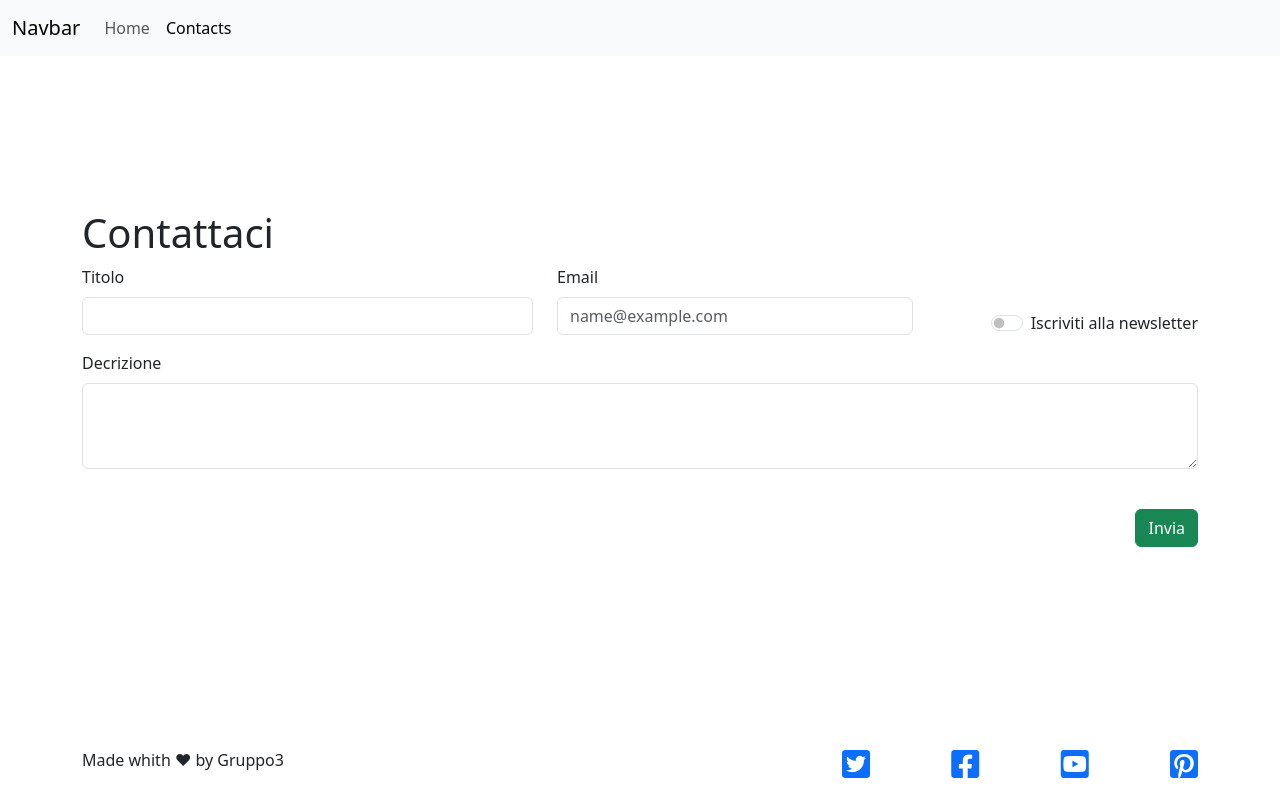
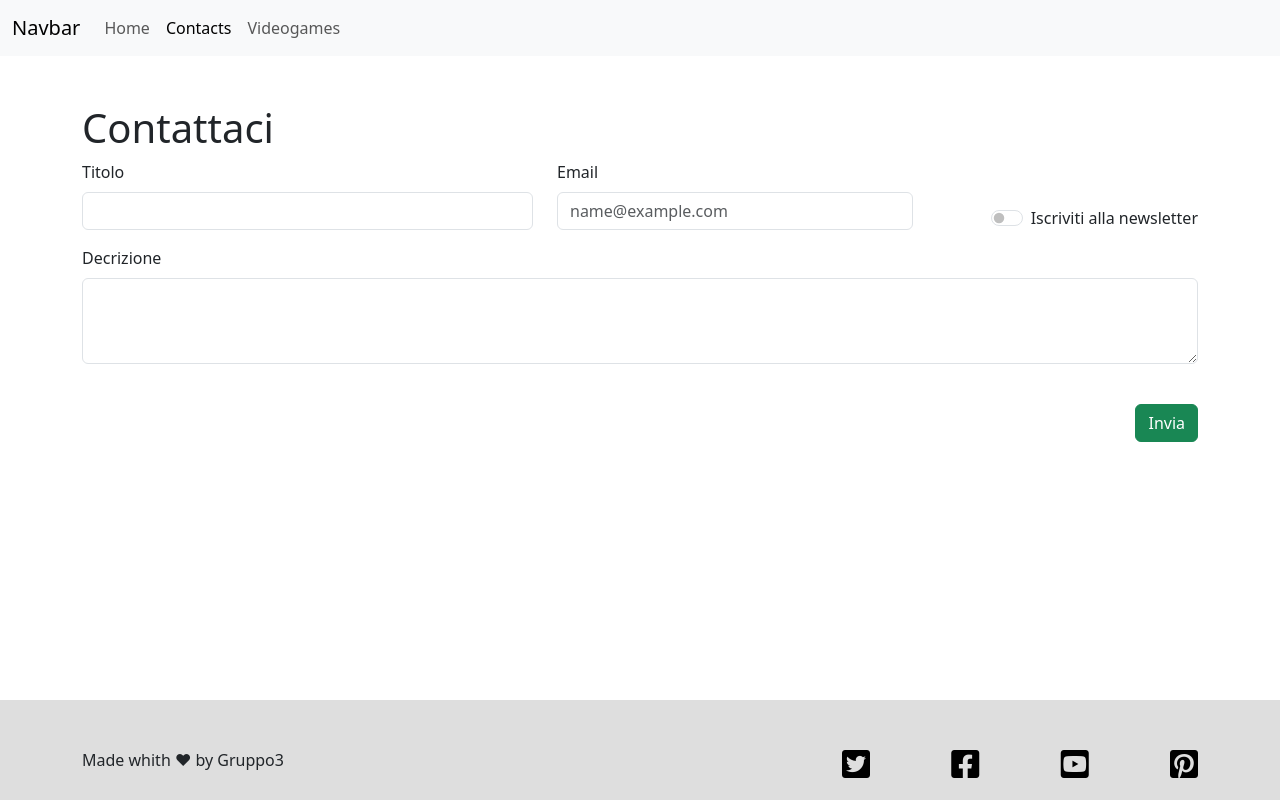
Before and after one commit to GianmariaFatta/vue-dischi, a Vue app: page /contacts in a window 1280 px wide. Built offline with nearby package versions, Linux system fonts and the light colour scheme.

Commit message:
created card videogames

```diff
--- a/src/App.vue
+++ b/src/App.vue
@@ -14,7 +14,10 @@ export default {
   <div class="d-flex flex-column justify-content-between  vh-100">
 
     <AppHeader />
-    <RouterView />
+    <div class="flex-grow-1">
+
+      <RouterView />
+    </div>
 
     <AppFooter />
   </div>
--- a/src/components/AppFooter.vue
+++ b/src/components/AppFooter.vue
@@ -27,5 +27,15 @@ export default {
 <style>
 footer {
     height: 100px;
+    background-color: #dedede;
+}
+
+footer a {
+    text-decoration: none;
+    color: black
+}
+
+footer a:hover {
+    color: dodgerblue;
 }
 </style>
--- a/src/components/AppHeader.vue
+++ b/src/components/AppHeader.vue
@@ -8,27 +8,20 @@ export default {
   <nav class="navbar navbar-expand-lg bg-body-tertiary">
     <div class="container-fluid">
       <a class="navbar-brand" href="#">Navbar</a>
-      <button
-        class="navbar-toggler"
-        type="button"
-        data-bs-toggle="collapse"
-        data-bs-target="#navbarNav"
-        aria-controls="navbarNav"
-        aria-expanded="false"
-        aria-label="Toggle navigation">
+      <button class="navbar-toggler" type="button" data-bs-toggle="collapse" data-bs-target="#navbarNav"
+        aria-controls="navbarNav" aria-expanded="false" aria-label="Toggle navigation">
         <span class="navbar-toggler-icon"></span>
       </button>
       <div class="collapse navbar-collapse" id="navbarNav">
         <ul class="navbar-nav">
           <li class="nav-item">
-            <router-link class="nav-link" :to="{ name: 'home' }"
-              >Home</router-link
-            >
+            <router-link class="nav-link" :to="{ name: 'home' }">Home</router-link>
           </li>
           <li class="nav-item">
-            <router-link class="nav-link" :to="{ name: 'contact' }"
-              >Contacts</router-link
-            >
+            <router-link class="nav-link" :to="{ name: 'contact' }">Contacts</router-link>
+          </li>
+          <li class="nav-item">
+            <router-link class="nav-link" :to="{ name: 'videogames' }">Videogames</router-link>
           </li>
         </ul>
       </div>
--- /dev/null
+++ b/src/components/pages/VideoGamesPage.vue
@@ -0,0 +1,53 @@
+<script>
+import axios from 'axios'
+const api = 'http://127.0.0.1:8000/api/index';
+export default {
+    name: 'VideoGamesPage',
+    data: () => ({
+        videogames: null
+    }),
+    methods: {
+        fetchVideogames() {
+            axios.get(api).then(res => this.videogames = res.data.game)
+        }
+    },
+    created() {
+        this.fetchVideogames();
+    }
+};
+</script>
+
+<template>
+    <div class="container text-center my-5">
+        <h1>VIDEOGAMES</h1>
+        <div class="row">
+            <div v-for='videogame in videogames' :key="videogame.title" class="col-4">
+                <div class="card my-3 ">
+                    <div class="card-header">
+                        <h4>{{ videogame.title }}</h4>
+                        <div>
+
+                            <img class='w-25' :src=videogame.image alt="">
+                        </div>
+                    </div>
+                    <div class="card-body d-flex align-items-center">
+                        <p>{{ videogame.description }}</p>
+                    </div>
+                    <div class="card-footer d-flex justify-content-between align-itmes-center">
+                        <p>€{{ videogame.price }}</p>
+                        <router-link class="btn btn-sm btn-success"
+                            :to="{ name: 'videogame-details', params: { id: videogame.id } }">Vedi</router-link>
+                    </div>
+                </div>
+            </div>
+        </div>
+    </div>
+</template>
+
+<style scoped>
+.card-header {}
+
+.card {
+    height: 380px
+}
+</style>
--- a/src/components/router/index.js
+++ b/src/components/router/index.js
@@ -3,6 +3,7 @@ import { createRouter, createWebHistory } from "vue-router";
 import HomePage from "../pages/HomePage.vue";
 import ContactsPage from "../pages/ContactsPage.vue";
 import VideogameDetailPage from "../pages/VideogameDetailPage.vue";
+import VideoGamesPage from "../pages/VideoGamesPage.vue";
 import NotFoundPage from "../pages/NotFoundPage.vue";
 
 const router = createRouter({
@@ -17,6 +18,11 @@ const router = createRouter({
       name: "videogame-details",
       component: VideogameDetailPage,
     },
+    {
+      path: "/videogames",
+      name: "videogames",
+      component: VideoGamesPage,
+    },
     { path: "/:pathMatch(.*)*", name: "not-found", component: NotFoundPage },
   ],
 });
```
